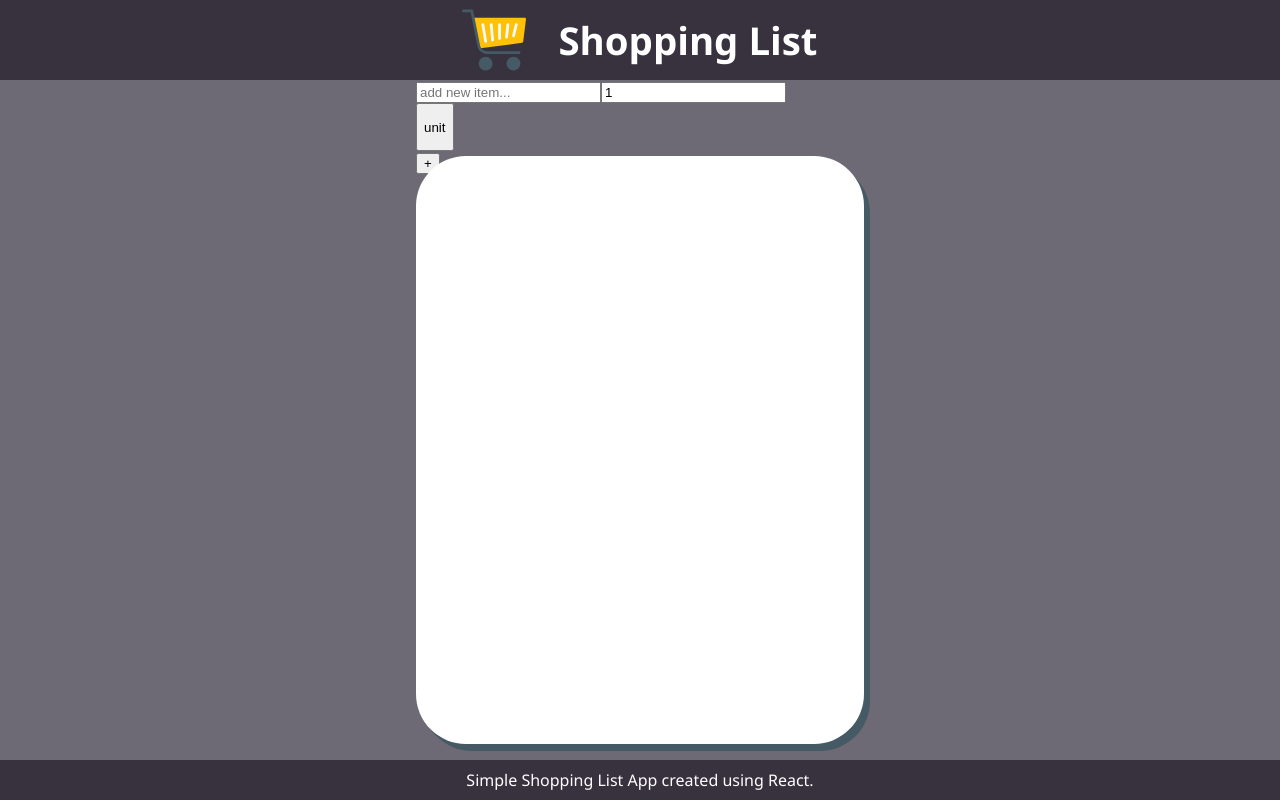
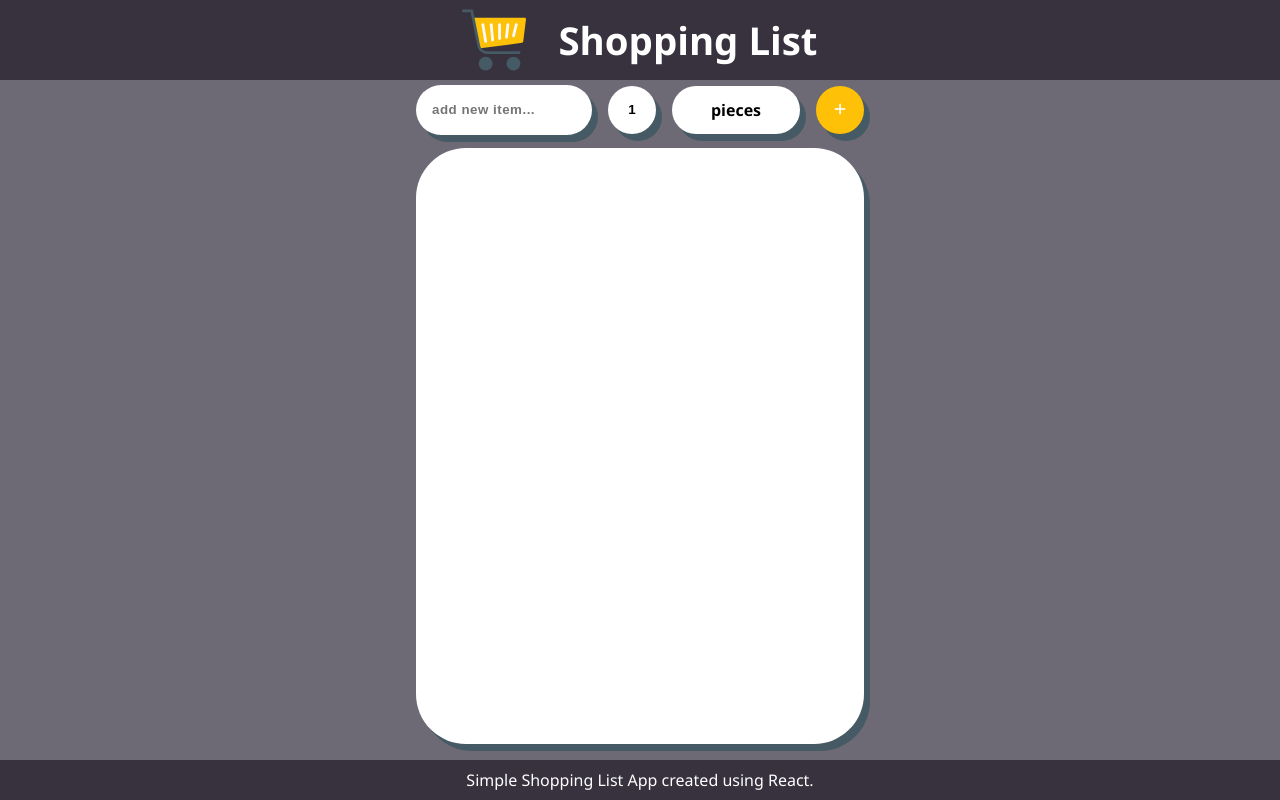
Before and after one commit to bknvpik/shopping-list-react, a React (Create React App) app: page / in a window 1280 px wide. Built offline with nearby package versions, Linux system fonts and the light colour scheme; the HTML template or start-up script is replaced by a standard one.

Commit message:
Add unit selection feature, add and fix styles

```diff
--- a/src/App.js
+++ b/src/App.js
@@ -7,7 +7,7 @@ function App() {
   const [inputText, setInputText] = useState("");
   const [items, setItems] = useState([]);
   const [quantity, setQuantity] = useState(1);
-  const [unit, setUnit] = useState("pcs");
+  const [unit, setUnit] = useState("pieces");
 
   return (
     <div className="app-container">
@@ -19,9 +19,12 @@ function App() {
         <InputArea
           inputText={inputText}
           setInputText={setInputText}
-          items={items} setItems={setItems}
-          quantity={quantity} setQuantity={setQuantity}
-          unit={unit} setUnit={setUnit}
+          items={items}
+          setItems={setItems}
+          quantity={quantity}
+          setQuantity={setQuantity}
+          unit={unit}
+          setUnit={setUnit}
         />
         <ItemsList items={items} setItems={setItems} />
       </main>
--- a/src/App.scss
+++ b/src/App.scss
@@ -57,20 +57,106 @@ main {
   height: 85%;
 }
 
-.dropdown-menu {
-    display: flex;
-    flex-wrap: wrap;
-    min-height: 3rem;
-
-    .dropdown-header {
-
-    }
-}
-
 .input-area {
   width: 35%;
   height: 10%;
-
+  form {
+    height: 100%;
+    @include flexCenter(row);
+  }
+  input[name="new-item"] {
+    @include inputsRadius();
+    @include shadows();
+    height: 3rem;
+    margin: 0 0.5rem 0 0;
+    font-weight: bold;
+    padding-left: 1rem;
+    width: 100%;
+    letter-spacing: 0.5px;
+    &:focus {
+      outline: 0;
+    }
+  }
+  input[name="quantity"] {
+    @include inputsRadius();
+    @include shadows();
+    height: 3rem;
+    width: 3rem;
+    padding: 0;
+    margin: 0 0.5rem 0 0.5rem;
+    cursor: pointer;
+    font-weight: bold;
+    text-align: center;
+    &:focus {
+      outline: 0;
+    }
+    &::-webkit-inner-spin-button {
+      -webkit-appearance: none;
+    }
+  }
+  .dropdown-menu {
+    display: inline-block;
+    .menu-button {
+      @include inputsRadius();
+      @include shadows();
+      @include flexCenter(row);
+      color: black;
+      background: white;
+      height: 3rem;
+      width: 8rem;
+      margin: 0 0.5rem 0 0.5rem;
+      padding: 0;
+      font-weight: bold;
+      cursor: pointer;
+      &:focus {
+        outline: 0;
+      }
+      &:hover {
+        background: $dark-gray;
+        color: white;
+      }
+    }
+    .menu-dropped {
+      @include flexCenter(column);
+      position: absolute;
+      z-index: 1;
+      .menu-option {
+        @include inputsRadius();
+        @include shadows();
+        background: $dark-gray;
+        color: white;
+        font-weight: bold;
+        width: 8rem;
+        height: 3rem;
+        margin-top: 0.1rem;
+        margin-bottom: 0.1rem;
+        cursor: pointer;
+        &:focus {
+          outline: 0;
+        }
+        &:hover {
+          background: $yellow;
+        }
+      }
+    }
+  }
+  .add-item-button {
+    @include inputsRadius();
+    @include shadows();
+    height: 3rem;
+    min-width: 3rem;
+    margin: 0 0 0 0.5rem;
+    background: $yellow;
+    color: white;
+    cursor: pointer;
+    &:hover {
+      color: $yellow;
+      background: white;
+    }
+    &:focus {
+      outline: 0;
+    }
+  }
 }
 
 .items-list {
@@ -82,13 +168,12 @@ main {
   color: black;
   background: white;
   overflow: hidden;
-}
-
   .items-box {
     height: 100%;
     width: 100%;
     overflow: scroll;
     overflow-x: hidden;
+  }
 }
 
 .item {
@@ -110,34 +195,26 @@ main {
   color: $light-gray;
   text-decoration: line-through;
   }
-
   .item-details {
     width: 100%;
   }
-
   .item-buttons {
     @include flexCenter(column);
   }
-
-  .check-button {
+  .check-button, .delete-button {
     background: $light-gray;
-    margin: 0;
-    &:hover {
-      background: $green;
-      color: white;
-    }
     &:focus {
       outline: 0;
     }
   }
-
+  .check-button {
+    &:hover {
+      background: $green;
+    }
+  }
   .delete-button {
-    background: $light-gray;
     &:hover {
       background: $red;
-    }
-    &:focus {
-        outline: 0;
     }
   }
 }
--- a/src/components/DropdownMenu.js
+++ b/src/components/DropdownMenu.js
@@ -1,22 +1,33 @@
 import React, { useState } from "react";
+import uuid from 'react-uuid'
 
-const DropdownMenu = () => {
+const DropdownMenu = ({setUnit, unit}) => {
     const menuOptions = ['pieces', 'grams', 'kilograms', 'milliliters', 'liters'];
 
-    const [click, setClick] = useState(false);
+    const [open, setOpen] = useState(false);
 
-    const clickHandler = (e) => {
+    const hoverHandler = (e) => {
         e.preventDefault();
-        setClick(!click);
+        setOpen(true);
     };
 
+    const leaveHandler = (e) => {
+        e.preventDefault();
+        setOpen(false);
+    };
+
+    const setUnitHandler = (e) => {
+        e.preventDefault();
+        setUnit(e.target.innerHTML);
+    }
+
     return(
-    <div className="dropdown-menu" onClick={clickHandler}>
-        <button className="menu-button">unit</button>
-        {click ? (
+    <div className="dropdown-menu" onMouseLeave={leaveHandler}>
+        <div className="menu-button" onMouseEnter={hoverHandler}>{unit}</div>
+        {open ? (
             <div className="menu-dropped">
                 {menuOptions.map(option => (
-                    <button className="menu-option">{option}</button>
+                    <button className="menu-option" onClick={setUnitHandler} key={uuid()}>{option}</button>
                 ))}
             </div>
         ) : null}
--- a/src/components/InputArea.js
+++ b/src/components/InputArea.js
@@ -23,17 +23,13 @@ const InputArea = ({inputText, setInputText, items, setItems, quantity, setQuant
         setQuantity(e.target.value);
     }
 
-    const setUnitHandler = (e) => {
-        console.log(e.target.value);
-    }
-
     return(
         <div className="input-area">
             <form>
                 <input type="text" name="new-item" placeholder="add new item..." value={inputText} onChange={inputTextHandler} ></input>
                 <input type="number" name="quantity" min="1" value={quantity} onChange={setQuantityHandler} ></input>
-                <DropdownMenu />
-                <button className="add-item-button" type="submit" onClick={addNewItemHandler}>+</button>
+                <DropdownMenu unit={unit} setUnit={setUnit}/>
+                <button className="add-item-button" type="submit" onClick={addNewItemHandler}><i className="fas fa-plus"></i></button>
             </form>
         </div>
     );
```
Lines whose indentation alone changed are shown as unchanged.
